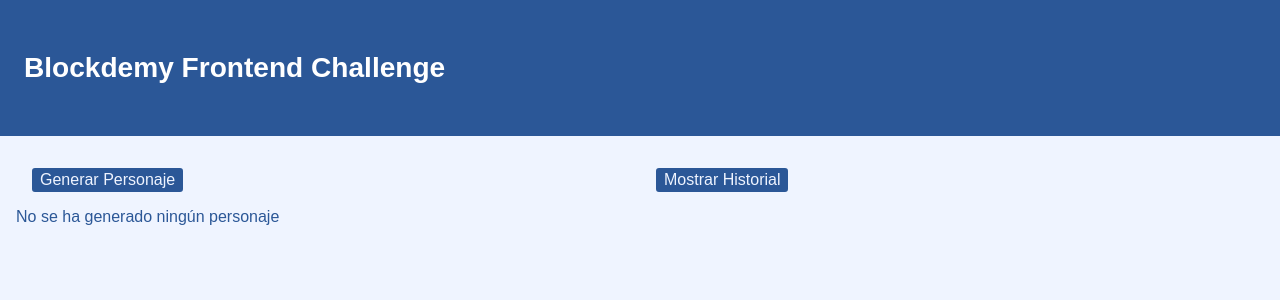
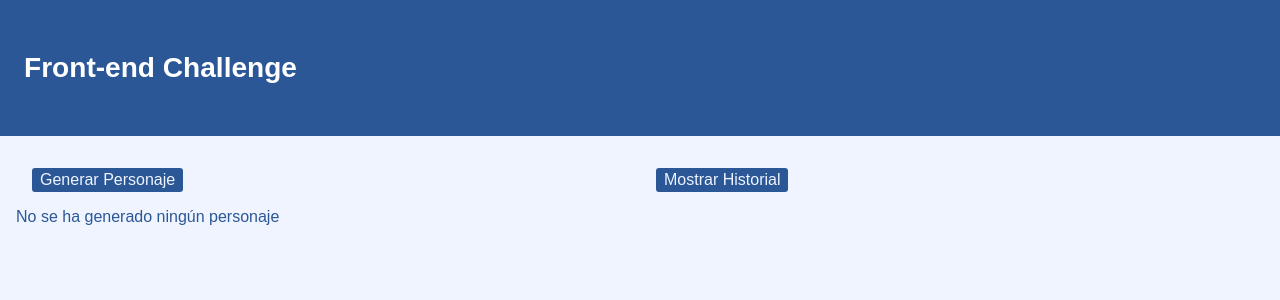
Before and after one commit to ochoacabriles/front-end-challenge, a React (Create React App) app: page / in a window 1280 px wide. Shown: the top 300 px of the page. Built offline with nearby package versions, Linux system fonts and the light colour scheme.

Commit message:
updated title in App component

```diff
--- a/src/App.js
+++ b/src/App.js
@@ -20,7 +20,7 @@ function App() {
       <GlobalStyle />
       <Wrapper primary={true}>
         <Row primary={true}>
-          <h3>Blockdemy Frontend Challenge</h3>
+          <h3>Front-end Challenge</h3>
         </Row>
       </Wrapper>
       <CharacterQuery />
```
